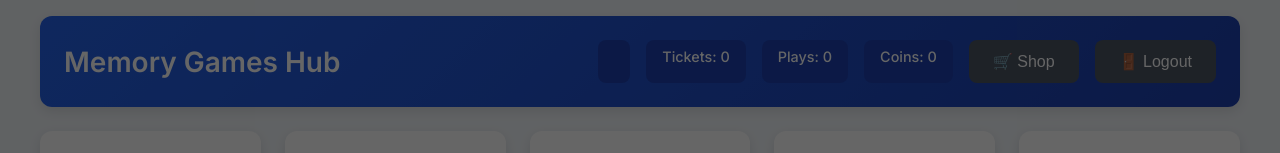
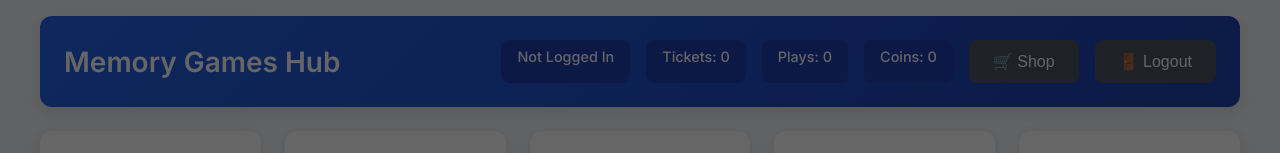
Before and after one commit to staryskies/underflow, a website: page public/index.html in a window 1280 px wide. Shown: the top 153 px of the page. Drawn offline with Linux system fonts and the light colour scheme.

Commit message:
Update index.html

```diff
--- a/public/index.html
+++ b/public/index.html
@@ -299,7 +299,7 @@
     <div class="header">
       <h1>Memory Games Hub</h1>
       <div class="user-info">
-        <span id="usernameDisplay"></span>
+        <span id="usernameDisplay">Not Logged In</span>
         <span id="ticketsDisplay">Tickets: 0</span>
         <span id="playsDisplay">Plays: 0</span>
         <span id="coinsDisplay">Coins: 0</span>
```
